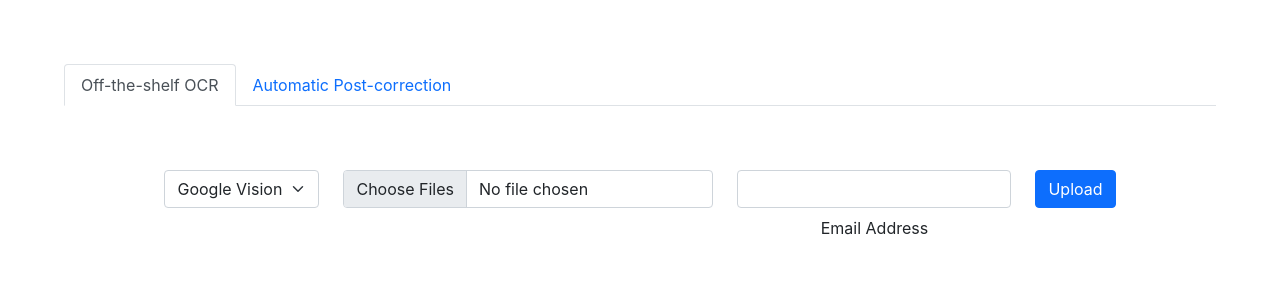
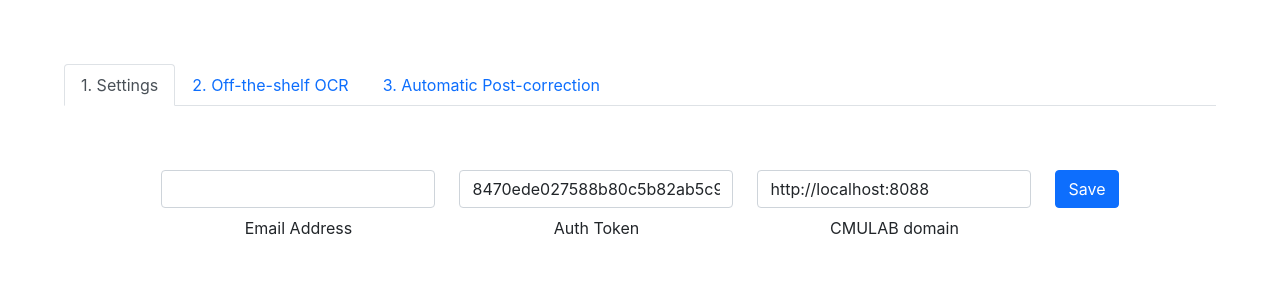
Before and after one commit to neulab/ocr-web-interface, a React (Create React App) app: page / in a window 1280 px wide. Shown: the top 300 px of the page. Built offline with nearby package versions, Linux system fonts and the light colour scheme.

Commit message:
settings tab for app-wide settings

```diff
--- a/src/App.js
+++ b/src/App.js
@@ -85,6 +85,7 @@ function DisplayImages(props) {
 }
 
 function OCRForm(props) {
+    const { email, setEmail } = React.useContext(AppContext);
     return (
         <Form className="my-5" onSubmit={props.handleSubmit}>
             <Row>
@@ -102,7 +103,7 @@ function OCRForm(props) {
                 </Col>
                 <Col xs="auto">
                     <Form.Group controlId="emailAddress">
-                        <Form.Control type="email" onChange={props.handleEmailChange} required={true}/>
+                        <Form.Control type="email" onChange={props.handleEmailChange} required={true} defaultValue={email}/>
                         <Form.Label className="mt-2">Email Address</Form.Label>
                     </Form.Group>
                 </Col>
@@ -117,6 +118,7 @@ function OCRForm(props) {
 }
 
 function PostCorrInferenceForm(props) {
+    const { email, setEmail } = React.useContext(AppContext);
     return (
         <Form className="my-5" onSubmit={props.handleSubmit}>
             <Row>
@@ -134,7 +136,7 @@ function PostCorrInferenceForm(props) {
                 </Col>
                 <Col xs="auto">
                     <Form.Group controlId="emailAddress">
-                        <Form.Control type="email" onChange={props.handleEmailChange} required={true}/>
+                        <Form.Control type="email" onChange={props.handleEmailChange} required={true} defaultValue={email}/>
                         <Form.Label className="mt-2">Email Address</Form.Label>
                     </Form.Group>
                 </Col>
@@ -149,6 +151,7 @@ function PostCorrInferenceForm(props) {
 }
 
 function PostCorrTrainingForm(props) {
+    const { email, setEmail } = React.useContext(AppContext);
     return (
         <Form className="my-5" onSubmit={props.handleSubmit}>
             <Row>
@@ -172,7 +175,7 @@ function PostCorrTrainingForm(props) {
                 </Col>
                 <Col xs="auto">
                     <Form.Group controlId="emailAddress">
-                        <Form.Control type="email" onChange={props.handleEmailChange} required={true}/>
+                        <Form.Control type="email" onChange={props.handleEmailChange} required={true} defaultValue={email}/>
                         <Form.Label className="mt-2">Email Address</Form.Label>
                     </Form.Group>
                 </Col>
@@ -189,7 +192,8 @@ function PostCorrTrainingForm(props) {
 function PostCorrInference() {
     const [testData, setTestData] = useState();
     const [modelID, setModelID] = useState();
-    const [email, setEmail] = useState();
+    //const [email, setEmail] = useState();
+    const { email, setEmail } = React.useContext(AppContext);
     const [textMessage, setTextMessage] = useState();
 
     function handleSubmit(e) {
@@ -252,7 +256,7 @@ function PostCorrInference() {
     function handleEmailChange(e) {
         e.preventDefault();
         console.log("Email address updated");
-        setEmail(e.target.value);
+        setEmail(e.target.value.trim());
     }
 
     return (
@@ -287,7 +291,8 @@ function PostCorrTraining() {
     const [sourceFiles, setSourceFiles] = useState();
     const [targetFiles, setTargetFiles] = useState();
     const [unlabeledFiles, setUnlabeledFiles] = useState();
-    const [email, setEmail] = useState();
+    //const [email, setEmail] = useState();
+    const { email, setEmail } = React.useContext(AppContext);
     const [textMessage, setTextMessage] = useState();
 
     function handleSubmit(e) {
@@ -363,7 +368,7 @@ function PostCorrTraining() {
     function handleEmailChange(e) {
         e.preventDefault();
         console.log("Email address updated");
-        setEmail(e.target.value);
+        setEmail(e.target.value.trim());
     }
 
     return (
@@ -399,7 +404,8 @@ function PostCorrTraining() {
 function OCR() {
     const [files, setFiles] = useState();
     const [imgUploads, setUploads] = useState();
-    const [email, setEmail] = useState();
+    //const [email, setEmail] = useState();
+    const { email, setEmail } = React.useContext(AppContext);
     const [textMessage, setTextMessage] = useState();
     const [ocrSystem, setSystem] = useState("google"); // ocrSystem variable is updated with the form, but not used in processing. It can be used for adding systems in the future.
 
@@ -476,7 +482,7 @@ function OCR() {
     function handleEmailChange(e) {
         e.preventDefault();
         console.log("Email address updated");
-        setEmail(e.target.value);
+        setEmail(e.target.value.trim());
     }
 
     return (
@@ -486,7 +492,7 @@ function OCR() {
                     <OCRForm handleSubmit={handleSubmit} handleFileSelect={handleFileSelect} handleSystemSelect={handleSystemSelect} handleEmailChange={handleEmailChange}/>
                 </Col>
             </Row>
-            <Row className="justify-content-center fs-5 text-danger">
+            <Row className="justify-content-center fs-5 text-success">
                 {textMessage}
             </Row>
             <DisplayImages imgUploads={imgUploads} />
@@ -494,19 +500,114 @@ function OCR() {
     );
 }
 
+function Settings() {
+    const { email, setEmail } = React.useContext(AppContext);
+    const [authToken, setAuthToken] = useState("8470ede027588b80c5b82ab5c9e78b8daea68635");
+    const [cmulabDomain, setCmulabDomain] = useState("http://localhost:8088");
+    const [textMessage, setTextMessage] = useState();
+
+    function handleSubmit(e) {
+        e.preventDefault();
+        console.log("You saved settings.");
+        window.email = email;
+        window.auth_token = authToken;
+        window.cmulab_domain = cmulabDomain;
+        setTextMessage("Settings saved!");
+    }
+
+    function handleEmailChange(e) {
+        e.preventDefault();
+        console.log("Email address updated");
+        setEmail(e.target.value.trim());
+    }
+
+    function handleAuthTokenChange(e) {
+        e.preventDefault();
+        console.log("Email address updated");
+        setAuthToken(e.target.value.trim());
+    }
+
+    function handleCmulabDomainChange(e) {
+        e.preventDefault();
+        console.log("Email address updated");
+        setCmulabDomain(e.target.value.trim().replace(/\/+$/, ""));
+    }
+
+
+    return (
+        <Container>
+            <Row className="justify-content-center">
+                <Col xs="auto">
+                    <SettingsForm handleSubmit={handleSubmit}
+                    authToken={authToken}
+                    handleAuthTokenChange={handleAuthTokenChange}
+                    cmulabDomain={cmulabDomain}
+                    handleCmulabDomainChange={handleCmulabDomainChange}
+                    handleEmailChange={handleEmailChange}/>
+                </Col>
+            </Row>
+            <Row className="justify-content-center fs-5 text-success">
+                {textMessage}
+            </Row>
+        </Container>
+    );
+}
+
+function SettingsForm(props) {
+    const { email, setEmail } = React.useContext(AppContext);
+    return (
+        <Form className="my-5" onSubmit={props.handleSubmit}>
+            <Row>
+                <Col xs="auto">
+                    <Form.Group controlId="emailAddress">
+                        <Form.Control type="email" onChange={props.handleEmailChange} required={true} defaultValue={email}/>
+                        <Form.Label className="mt-2">Email Address</Form.Label>
+                    </Form.Group>
+                </Col>
+                <Col xs="auto">
+                    <Form.Group controlId="authToken">
+                        <Form.Control type="text" onChange={props.handleAuthTokenChange} required={true} defaultValue={props.authToken}/>
+                        <Form.Label className="mt-2">Auth Token</Form.Label>
+                    </Form.Group>
+                </Col>
+                <Col xs="auto">
+                    <Form.Group controlId="cmulabDoman">
+                        <Form.Control type="text" onChange={props.handleCmulabDomainChange} required={true} defaultValue={props.cmulabDomain}/>
+                        <Form.Label className="mt-2">CMULAB domain</Form.Label>
+                    </Form.Group>
+                </Col>
+                <Col xs="auto">
+                    <Button variant="primary" type="submit">
+                        Save
+                    </Button>
+                </Col>
+            </Row>
+        </Form>
+    );
+}
+
+const AppContext = React.createContext();
+
 function App() {
+    const [email, setEmail] = useState();
+
     return (
+        <AppContext.Provider value={{ email, setEmail }}>
         <div className="App">
-            <Tabs defaultActiveKey="ocr" transition={false} id="uncontrolled-tab" className="mb-3">
-                <Tab eventKey="ocr" title="Off-the-shelf OCR">
+            <Tabs defaultActiveKey="settings" transition={false} id="uncontrolled-tab" className="mb-3">
+                <Tab eventKey="settings" title="1. Settings">
+                    <Settings></Settings>
+                </Tab>
+                <Tab eventKey="ocr" title="2. Off-the-shelf OCR">
                     <OCR></OCR>
                 </Tab>
-                <Tab eventKey="post" title="Automatic Post-correction">
+                <Tab eventKey="post" title="3. Automatic Post-correction">
                     <PostCorrTraining></PostCorrTraining>
                     <PostCorrInference></PostCorrInference>
                 </Tab>
             </Tabs>
         </div>
+        </AppContext.Provider>
     );
 }
 
```
